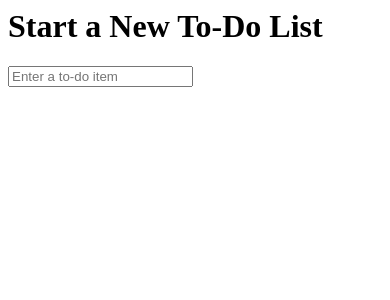
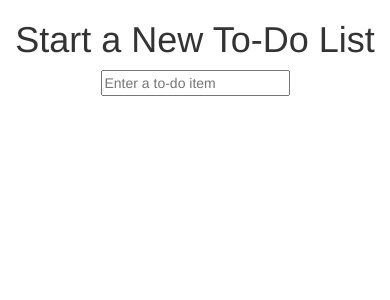
Before and after one commit to chondosha1234/tdd_python, a Django app: page /lists/ in a window 390 px wide. Shown: the top 300 px of the page. Run offline with Django 3.2, Linux system fonts and the light colour scheme; some libraries are stand-ins or nearby versions.

Commit message:
wrote bootstrap template

```diff
--- a/superlists/lists/templates/base.html
+++ b/superlists/lists/templates/base.html
@@ -1,10 +1,19 @@
-<html>
+<!DOCTYPE html>
+<html lang="en>">
+{% load static %}
 
 <head>
   <title>To-Do lists</title>
+  <meta name="viewport" content="width=device-width, initial-scale=1.0">
+  <link href="{% static 'bootstrap/css/bootstrap.min.css' %}" rel="stylesheet" media="screen">
 </head>
 
 <body>
+  <div class="container">
+
+    <div class="row">
+      <div class="col-md-6 col-md-offset-3">
+        <div class="text-center">
 
           <h1>{% block header %}{% endblock %}</h1>
 
@@ -12,10 +21,18 @@
             {% csrf_token %}
             <input name="item_text" id="id_new_item" placeholder="Enter a to-do item"/>
           </form>
+        </div>
+      </div>
+    </div>
 
+    <div class="row">
+      <div class="col-md-6 col-md-offset-3">
         {% block table %}
         {% endblock %}
+      </div>
+    </div>
 
+  </div>
 </body>
 
 </html>
```
Also changed, not shown: superlists/db.sqlite3, 2 other files. Lines whose indentation alone changed are shown as unchanged.
